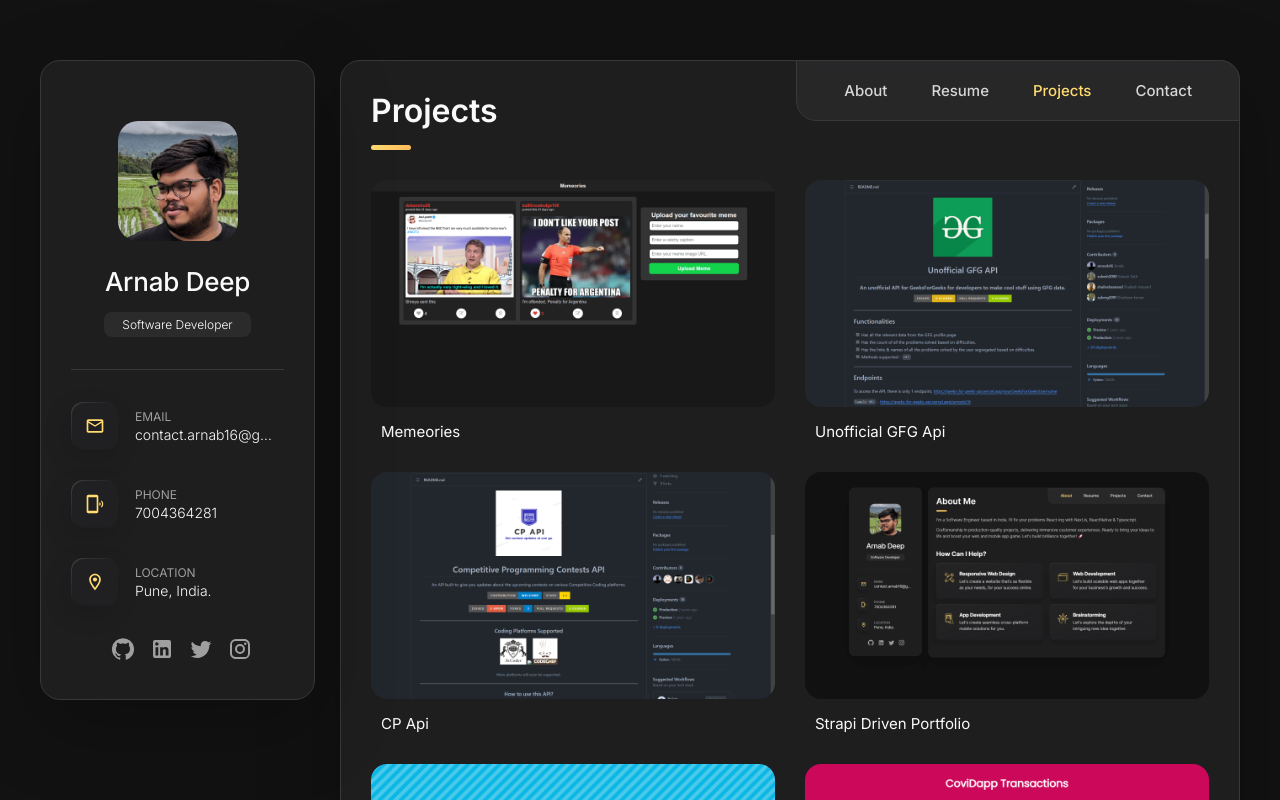
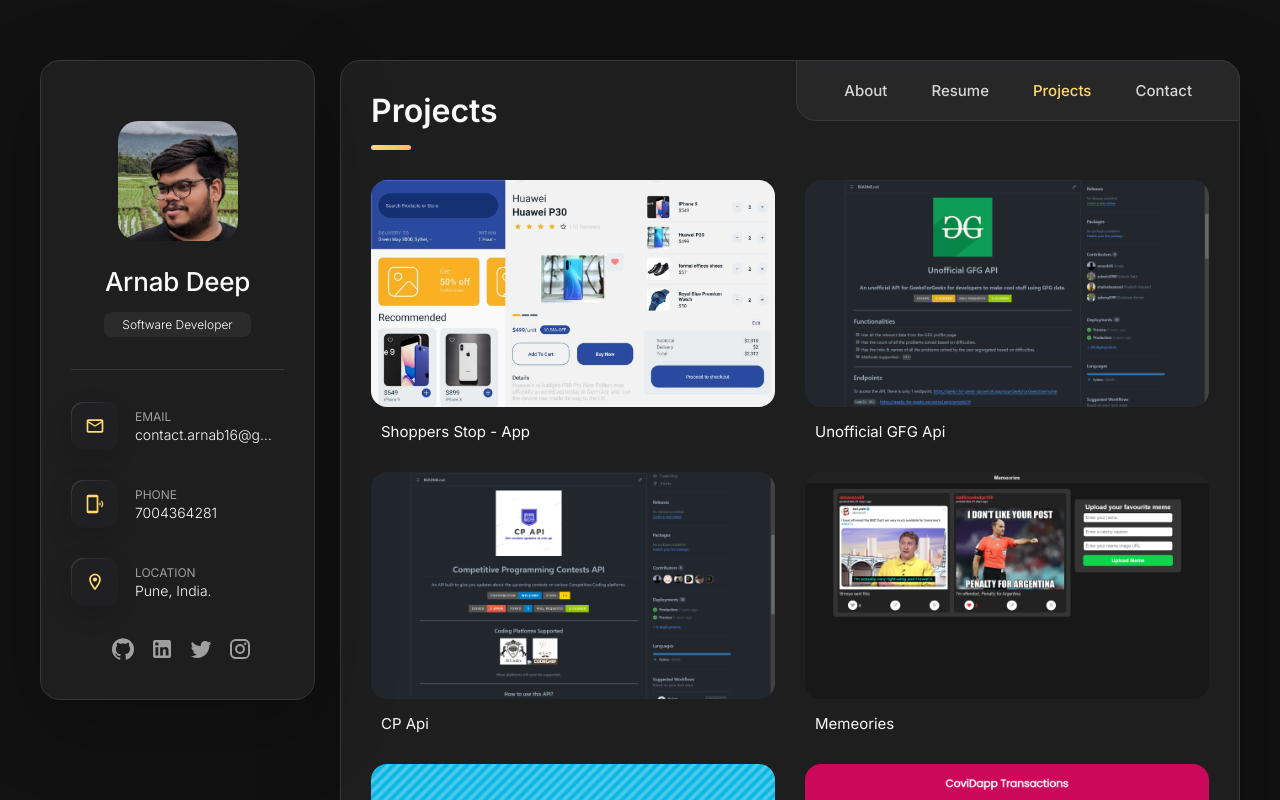
Before and after one commit to arnoob16/arnolio, a Next.js app: page / in a window 1280 px wide. Both pictures are taken after a click on the button "Projects". Shown: the top 800 px of the page. Built offline with nearby package versions, Linux system fonts and the light colour scheme.

Commit message:
New project added

```diff
--- a/app/components/screens/projects/index.tsx
+++ b/app/components/screens/projects/index.tsx
@@ -9,8 +9,8 @@
 const Projects = () => {
 	const projects: Project[] = [
 		{
-			projectTitle: "Memeories",
-			redirectionUrl: "https://github.com/arnoob16/Memeories",
+			projectTitle: "Shoppers Stop - App",
+			redirectionUrl: "https://github.com/arnoob16/shoppers-stop",
 		},
 		{
 			projectTitle: "Unofficial GFG Api",
@@ -20,7 +20,10 @@
 			projectTitle: "CP Api",
 			redirectionUrl: "https://github.com/arnoob16/cpAPI",
 		},
-		{ projectTitle: "Strapi driven Portfolio", redirectionUrl: "#" },
+		{
+			projectTitle: "Memeories",
+			redirectionUrl: "https://github.com/arnoob16/Memeories",
+		},
 		{
 			projectTitle: "Aapka Apna Doctor",
 			redirectionUrl: "https://github.com/zyberg2091/Aapka-Apna-Hiphop",
```
Also changed, not shown: public/project0.png, public/project3.png.
